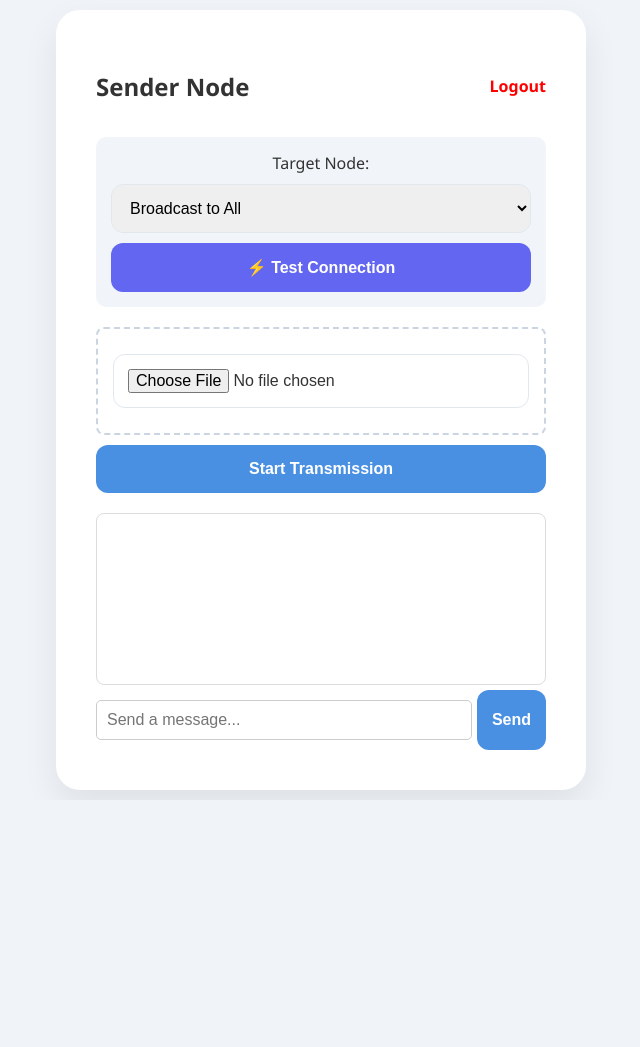
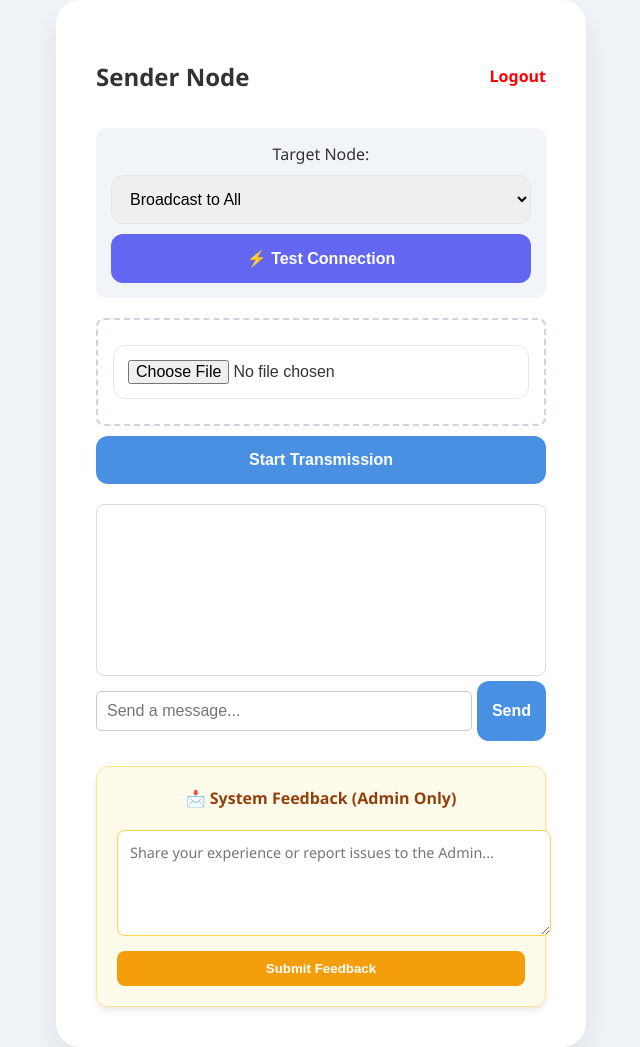
Before and after one commit to dhanushmsr/Secure-File-Transmissions, a Flask app: template templates/sender.html in a window 1280 px wide. Shown: the whole page, without its empty margins (319-959 px from the left). Before the commit the page ends 798 px from the top, so only its background shows below. Run offline with Flask 3, Linux system fonts and the light colour scheme; the template is opened without the code that fills it, so the values that code supplies are empty; some libraries are stand-ins or nearby versions.

Commit message:
sender.html
Added a feedback section for users to submit their experiences or report issues. Enhanced styling for the feedback area and input elements.

```diff
--- a/templates/sender.html
+++ b/templates/sender.html
@@ -3,6 +3,44 @@
 <head>
     <link rel="stylesheet" href="/static/css/style.css">
     <script src="https://cdnjs.cloudflare.com/ajax/libs/socket.io/4.0.1/socket.io.js"></script>
+    <style>
+        .compose-area {
+            margin-top: 25px;
+            padding: 20px;
+            background: #ffffff;
+            border: 1px solid #e2e8f0;
+            border-radius: 12px;
+            box-shadow: 0 4px 6px -1px rgba(0, 0, 0, 0.1);
+        }
+        #feedbackInput {
+            width: 100%;
+            height: 80px;
+            padding: 12px;
+            border-radius: 8px;
+            border: 1px solid #fcd34d;
+            font-family: inherit;
+            font-size: 0.9rem;
+            resize: vertical;
+            outline: none;
+            margin-bottom: 10px;
+        }
+        #feedbackInput:focus {
+            border-color: #f59e0b;
+            box-shadow: 0 0 0 3px rgba(245, 158, 11, 0.1);
+        }
+        .feedback-btn {
+            width: 100%;
+            padding: 10px;
+            background: #f59e0b;
+            color: white;
+            border: none;
+            border-radius: 8px;
+            font-weight: bold;
+            cursor: pointer;
+            transition: 0.3s;
+        }
+        .feedback-btn:hover { background: #d97706; }
+    </style>
 </head>
 <body>
     <div class="container">
@@ -36,6 +74,17 @@
             <input type="text" id="mInp" placeholder="Send a message..." style="flex:1; padding: 10px; border-radius: 5px; border: 1px solid #ccc;">
             <button onclick="sendMsg()" class="btn" style="width:auto; margin:0;">Send</button>
         </div>
+
+        <div class="compose-area" style="background: #fffbeb; border-color: #fde68a; margin-top: 25px;">
+            <h4 style="color: #92400e; margin-top: 0;">📩 System Feedback (Admin Only)</h4>
+            <form action="/submit_feedback" method="post">
+                <textarea id="feedbackInput" name="feedback_msg" placeholder="Share your experience or report issues to the Admin..."></textarea>
+                <button type="submit" class="feedback-btn">Submit Feedback</button>
+            </form>
+            {% if request.args.get('feedback_success') %}
+                <p style="color: #b45309; font-size: 0.8rem; margin-top: 8px; font-weight: bold;">✅ Feedback sent to Admin dashboard!</p>
+            {% endif %}
+        </div>
     </div>
 
     <script>
@@ -56,27 +105,22 @@
             }
         }
 
-        // Handle ENTER key for messages
         document.getElementById('mInp').addEventListener("keypress", function(e) {
             if (e.key === "Enter") sendMsg();
         });
 
-        // LISTENER: This makes receiver messages visible
         socket.on('new_message', d => {
             const cb = document.getElementById('chatBox');
-            // Adding timestamp and better formatting
             cb.innerHTML += `<div style="margin-bottom: 5px;">
                                 <span style="color:#4a90e2; font-weight:bold;">${d.user}:</span>
                                 <span>${d.msg}</span>
                                 <small style="color:#999; float:right;">${d.time || ''}</small>
                              </div>`;
-            cb.scrollTop = cb.scrollHeight; // Auto-scroll to latest message
+            cb.scrollTop = cb.scrollHeight;
         });
 
-        // LISTENER: For new receivers joining the network
         socket.on('update_user_list', d => {
             const s = document.getElementById('targetSelect');
-            // Avoid duplicates if already in list
             const existing = Array.from(s.options).some(opt => opt.value === "room_" + d.phone);
             if (!existing) {
                 const o = document.createElement('option');
@@ -86,7 +130,6 @@
             }
         });
 
-        // Optional: Alert for file-related notifications
         socket.on('notify_sender', d => {
             console.log("Transmission update:", d);
         });
```
